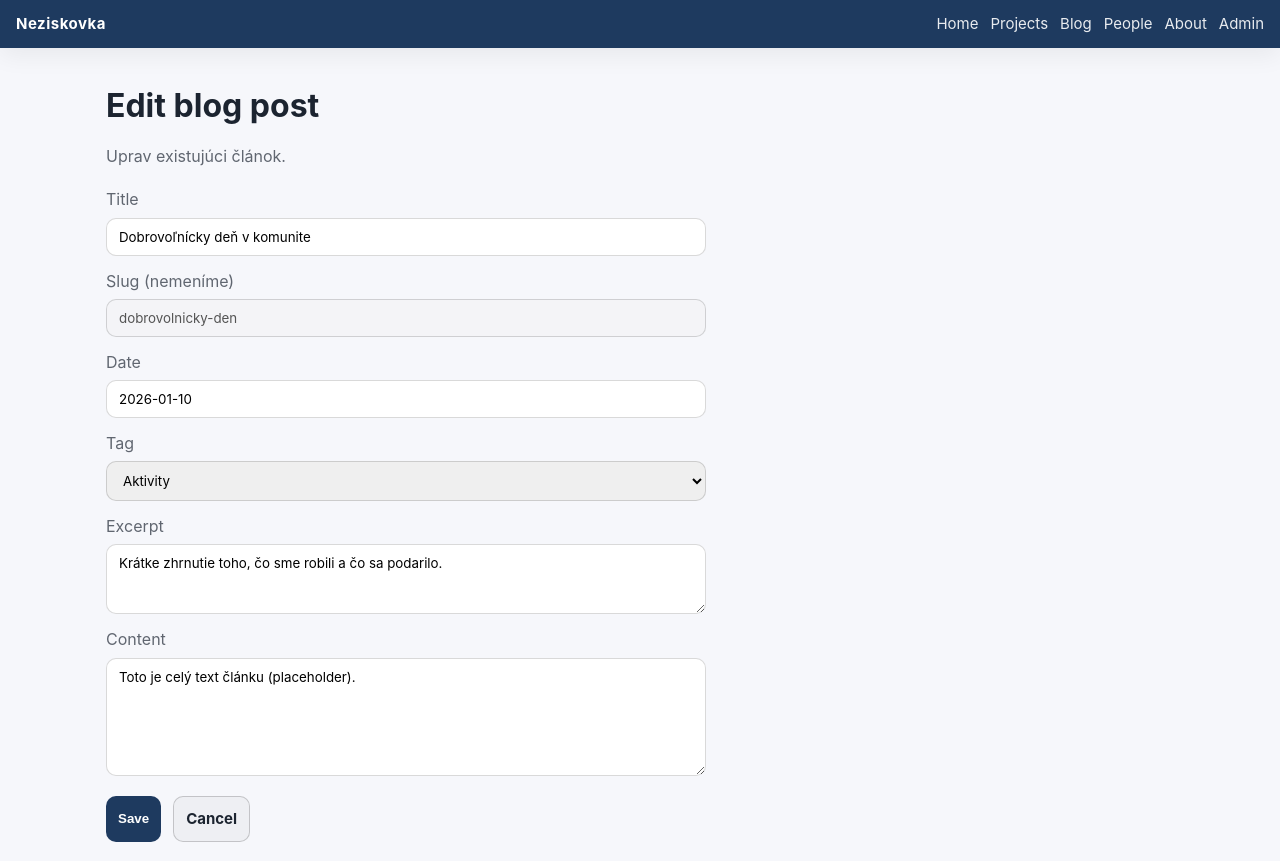
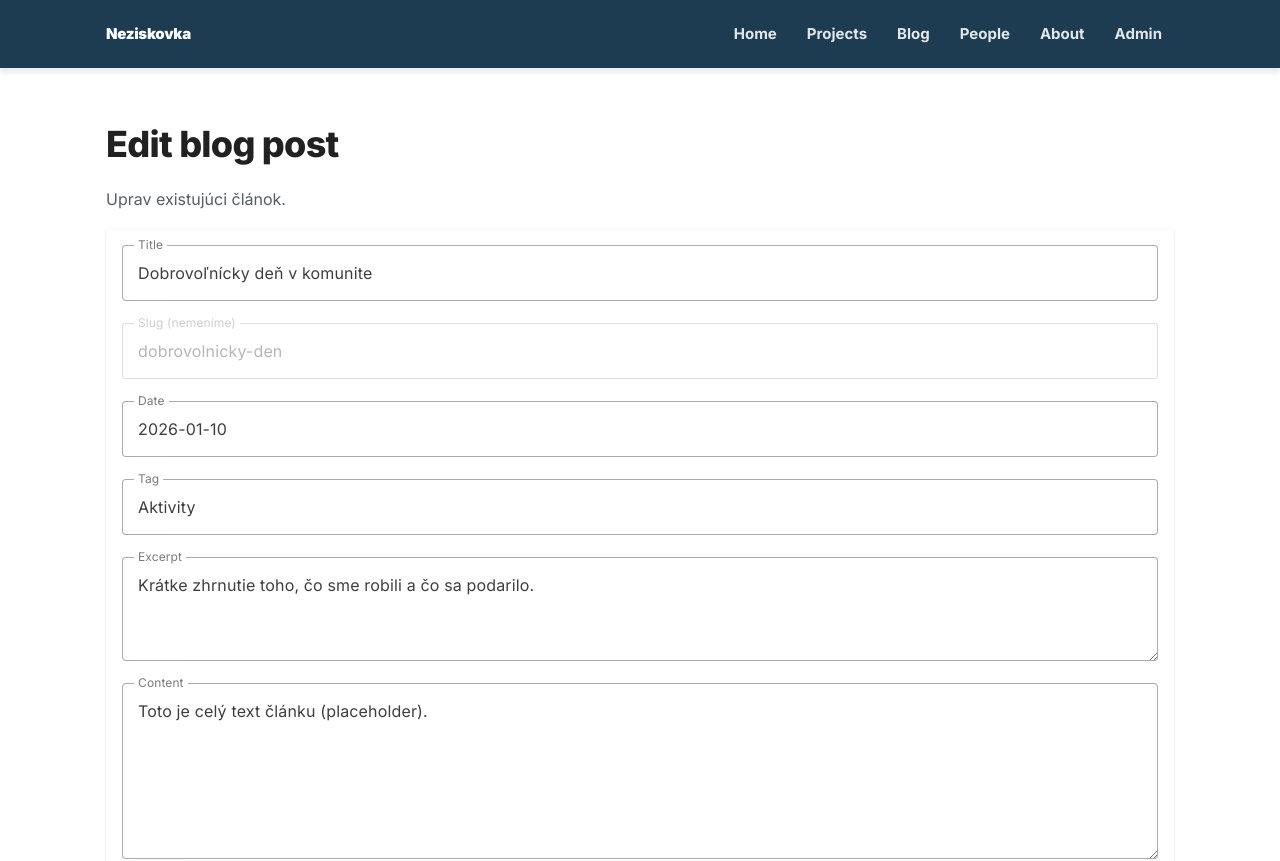
Before and after one commit to sar-dzu/vue-neziskovka, a Vue app: page /admin/posts/dobrovolnicky-den/edit in a window 1280 px wide. Shown: the top 861 px of the page. Built offline with nearby package versions, Linux system fonts and the light colour scheme; sample sign-in values are in the browser's storage.

Commit message:
vuetify forms + css

```diff
--- a/index.html
+++ b/index.html
@@ -3,6 +3,9 @@
   <head>
     <meta charset="UTF-8">
     <link rel="icon" href="/favicon.ico">
+    <link rel="preconnect" href="https://fonts.googleapis.com">
+    <link rel="preconnect" href="https://fonts.gstatic.com" crossorigin>
+    <link href="https://fonts.googleapis.com/css2?family=Inter:wght@400;600;700;800;900&display=swap" rel="stylesheet">
     <meta name="viewport" content="width=device-width, initial-scale=1.0">
     <title>Vite App</title>
   </head>
--- a/package.json
+++ b/package.json
@@ -15,7 +15,8 @@
   "dependencies": {
     "pinia": "^3.0.4",
     "vue": "^3.5.25",
-    "vue-router": "^4.6.3"
+    "vue-router": "^4.6.3",
+    "vuetify": "^3.11.6"
   },
   "devDependencies": {
     "@eslint/js": "^9.39.1",
--- a/src/App.vue
+++ b/src/App.vue
@@ -1,6 +1,10 @@
 <template>
-  <AppNavbar />
-  <RouterView />
+  <v-app>
+    <AppNavbar />
+    <v-main>
+      <RouterView />
+    </v-main>
+  </v-app>
 </template>
 
 <script>
@@ -8,8 +12,6 @@ import AppNavbar from "./components/AppNavBar.vue";
 
 export default {
   name: "App",
-  components: {
-    AppNavbar,
-  },
+  components: { AppNavbar },
 };
 </script>
--- a/src/assets/base.css
+++ b/src/assets/base.css
@@ -1,53 +1,23 @@
-/* color palette from <https://github.com/vuejs/theme> */
 :root {
-  --vt-c-white: #ffffff;
-  --vt-c-white-soft: #f8f8f8;
-  --vt-c-white-mute: #f2f2f2;
+  --bg: #f7f7f7;
+  --surface: #ffffff;
+  --text: #13202a;
+  --muted: rgba(19, 32, 42, 0.72);
 
-  --vt-c-black: #181818;
-  --vt-c-black-soft: #222222;
-  --vt-c-black-mute: #282828;
-
-  --vt-c-indigo: #2c3e50;
-
-  --vt-c-divider-light-1: rgba(60, 60, 60, 0.29);
-  --vt-c-divider-light-2: rgba(60, 60, 60, 0.12);
-  --vt-c-divider-dark-1: rgba(84, 84, 84, 0.65);
-  --vt-c-divider-dark-2: rgba(84, 84, 84, 0.48);
-
-  --vt-c-text-light-1: var(--vt-c-indigo);
-  --vt-c-text-light-2: rgba(60, 60, 60, 0.66);
-  --vt-c-text-dark-1: var(--vt-c-white);
-  --vt-c-text-dark-2: rgba(235, 235, 235, 0.64);
-}
-
-/* semantic color variables for this project */
-:root {
-  --color-background: var(--vt-c-white);
-  --color-background-soft: var(--vt-c-white-soft);
-  --color-background-mute: var(--vt-c-white-mute);
-
-  --color-border: var(--vt-c-divider-light-2);
-  --color-border-hover: var(--vt-c-divider-light-1);
-
-  --color-heading: var(--vt-c-text-light-1);
-  --color-text: var(--vt-c-text-light-1);
-
-  --section-gap: 160px;
-}
-
-:root {
-  --bg: #f6f7fb;
-  --surface: #ffffff;
-  --text: #1c2430;
-  --muted: rgba(28, 36, 48, 0.72);
-
-  --navy: #1E3A5F;
-  --salmon: #f28c7a;
+  --primary: #1d3c51;
+  --accent: #d47559;
+  --info: #5295b8;
+  --gray: #c6c6c6;
 
   --border: rgba(0,0,0,0.08);
   --radius: 14px;
-  --shadow: 0 8px 24px rgba(0,0,0,0.06);
+  --shadow: 0 5px 5px rgba(0,0,0,0.08);
+
+  --space-1: 8px;
+  --space-2: 12px;
+  --space-3: 16px;
+  --space-4: 24px;
+  --space-5: 32px;
 }
 
 @media (prefers-color-scheme: dark) {
@@ -74,25 +44,8 @@
 
 body {
   min-height: 100vh;
-  color: var(--color-text);
-  background: var(--color-background);
-  transition:
-    color 0.5s,
-    background-color 0.5s;
   line-height: 1.6;
-  font-family:
-    Inter,
-    -apple-system,
-    BlinkMacSystemFont,
-    'Segoe UI',
-    Roboto,
-    Oxygen,
-    Ubuntu,
-    Cantarell,
-    'Fira Sans',
-    'Droid Sans',
-    'Helvetica Neue',
-    sans-serif;
+  font-family: Inter, system-ui, -apple-system, Segoe UI, Roboto, Arial, sans-serif;
   font-size: 15px;
   text-rendering: optimizeLegibility;
   -webkit-font-smoothing: antialiased;
--- a/src/assets/main.css
+++ b/src/assets/main.css
@@ -7,7 +7,7 @@
 }
 
 * {
-  transition: background-color 0.15s ease, border-color 0.15s ease, opacity 0.15s ease;
+  transition: background-color 0.25s ease, border-color 0.25s ease, opacity 0.25s ease;
 }
 
 :root {
@@ -28,13 +28,15 @@
   border: 1px solid var(--border);
   border-radius: var(--radius);
   box-shadow: var(--shadow);
-  padding: var(--space-3);
+  padding: var(--space-4);
 }
 
 body {
   background: var(--bg);
   color: var(--text);
+  height: 100%;
 }
+
 
 a {
   text-decoration: none;
@@ -47,15 +49,22 @@ a {
   padding: var(--space-5) var(--space-3);
 }
 
+.container-wide {
+  max-width: 1400px;
+  margin: 0 auto;
+  padding: var(--space-5) var(--space-3);
+}
+
 .h1 {
-  font-size: 32px;
-  font-weight: 700;
+  font-size: 36px;
+  font-weight: 800;
+  letter-spacing: -0.02em;
   margin-bottom: 12px;
 }
 
 .h2 {
   font-size: 22px;
-  font-weight: 700;
+  font-weight: 800;
   margin-top: 24px;
   margin-bottom: 10px;
 }
@@ -63,7 +72,6 @@ a {
 .text {
   font-size: 16px;
   line-height: 1.7;
-  opacity: 0.95;
   color: var(--muted);
 }
 
@@ -72,62 +80,62 @@ a {
   box-shadow: var(--shadow);
 }
 
+
 .btn {
   display: inline-flex;
   align-items: center;
   justify-content: center;
   gap: 8px;
 
-  padding: 10px 12px;
-  border-radius: 10px;
-  border: none;
+  padding: 10px 14px;
+  border-radius: 12px;
+  border: 1px solid transparent;
 
-  background: #1E3A5F;
+  background: var(--primary);
   color: white;
 
-  font-weight: 700;
+  font-weight: 800;
   cursor: pointer;
+  transition: transform 0.08s ease, opacity 0.2s ease, background-color 0.2s ease;
 }
 
 .btn:hover {
   opacity: 0.95;
 }
 
+.btn:active {
+  transform: translateY(1px);
+}
+
+/* Primary button */
+.btn.btn-primary {
+  color: white;
+}
+
+/* Accent button */
+.btn-accent {
+  background: var(--accent);
+  color: white;
+}
+
+/* Ghost button */
 .btn-ghost {
-  display: inline-flex;
-  align-items: center;
-  justify-content: center;
-
-  padding: 10px 12px;
-  border-radius: 10px;
-
-  border: 1px solid rgba(0, 0, 0, 0.18);
-  background: rgba(0, 0, 0, 0.03);
-  color: inherit;
-
-  font-weight: 700;
-  cursor: pointer;
+  background: rgba(29, 60, 81, 0.06);
+  border-color: rgba(29, 60, 81, 0.18);
+  color: var(--primary);
 }
 
 .btn-ghost:hover {
-  background: salmon;
+  background: rgba(29, 60, 81, 0.10);
 }
 
+/* Danger button */
 .btn-danger {
-  display: inline-flex;
-  align-items: center;
-  justify-content: center;
-
-  padding: 10px 12px;
-  border-radius: 10px;
-  border: 1px solid rgba(176, 0, 32, 0.25);
   background: rgba(176, 0, 32, 0.06);
-
+  border-color: rgba(176, 0, 32, 0.22);
   color: #b00020;
-  font-weight: 800;
-  cursor: pointer;
 }
 
 .btn-danger:hover {
-  background: white;
+  background: rgba(176, 0, 32, 0.10);
 }
--- a/src/components/AppNavBar.vue
+++ b/src/components/AppNavBar.vue
@@ -1,16 +1,19 @@
 <template>
   <nav class="navbar">
-    <div class="brand">Neziskovka</div>
+  <div class="navbar-inner">
+    <RouterLink to="/" class="brand">Neziskovka</RouterLink>
 
-    <div class="links">
-      <RouterLink to="/" class="link">Home</RouterLink>
-      <RouterLink to="/projects" class="link">Projects</RouterLink>
-      <RouterLink to="/blog" class="link">Blog</RouterLink>
-      <RouterLink to="/people" class="link">People</RouterLink>
-      <RouterLink to="/about" class="link">About</RouterLink>
-      <RouterLink to="/admin" class="link">Admin</RouterLink>
+    <div class="nav-links">
+      <RouterLink to="/" class="nav-link">Home</RouterLink>
+      <RouterLink to="/projects" class="nav-link">Projects</RouterLink>
+      <RouterLink to="/blog" class="nav-link">Blog</RouterLink>
+      <RouterLink to="/people" class="nav-link">People</RouterLink>
+      <RouterLink to="/about" class="nav-link">About</RouterLink>
+      <RouterLink to="/admin" class="nav-link">Admin</RouterLink>
     </div>
-  </nav>
+  </div>
+</nav>
+
 </template>
 
 <script>
@@ -21,39 +24,52 @@ export default {
 
 <style scoped>
 .navbar {
+  position: sticky;
+  top: 0;
+  z-index: 1000;
+
+  background: var(--primary);
+  box-shadow: var(--shadow);
+}
+
+.navbar-inner {
+  max-width: 1100px;
+  margin: 0 auto;
+  padding: 14px 16px;
+
   display: flex;
   align-items: center;
   justify-content: space-between;
-  padding: 12px 16px;
-  background: #1E3A5F;
+  gap: 16px;
+}
+
+.brand {
+  font-weight: 900;
+  letter-spacing: -0.02em;
   color: white;
 }
 
-.brand {
-  font-weight: 700;
-  letter-spacing: 0.5px;
+.nav-links {
+  display: flex;
+  gap: 6px;
+  align-items: center;
 }
 
-.links {
-  display: flex;
-  flex-wrap: wrap;
-  justify-content: flex-end;
-  gap: 12px;
+.nav-link {
+  color: rgba(255,255,255,0.88);
+  padding: 8px 12px;
+  border-radius: 999px;
+  font-weight: 700;
+  transition: background-color 0.2s ease, color 0.2s ease;
 }
 
-.link {
+.nav-link:hover {
+  background: rgba(255,255,255,0.12);
   color: white;
-  text-decoration: none;
-  opacity: 0.9;
 }
 
-.link:hover {
-  opacity: 1;
-  text-decoration: underline;
-}
-
-.router-link-active {
-  font-weight: 700;
-  text-decoration: underline;
+.nav-link.router-link-active {
+  background: rgba(255,255,255,0.20);
+  color: white;
 }
 </style>
--- a/src/main.js
+++ b/src/main.js
@@ -4,6 +4,8 @@ import { createPinia } from "pinia";
 
 import App from "./App.vue";
 import router from "./router";
+
+import vuetify from "./plugins/vuetify";
 
 import { usePostsStore } from "./stores/posts";
 import { useAuthStore } from "./stores/auth";
@@ -13,11 +15,12 @@ const app = createApp(App);
 const pinia = createPinia();
 app.use(pinia);
 app.use(router);
+app.use(vuetify);
 
 const postsStore = usePostsStore(pinia);
 postsStore.loadFromStorage();
 
 const authStore = useAuthStore(pinia);
-authStore.loadSession();
+authStore.loadSession?.();
 
 app.mount("#app");
--- /dev/null
+++ b/src/plugins/vuetify.js
@@ -0,0 +1,21 @@
+import "vuetify/styles";
+import { createVuetify } from "vuetify";
+import * as components from "vuetify/components";
+import * as directives from "vuetify/directives";
+
+export default createVuetify({
+  components,
+  directives,
+  theme: {
+    defaultTheme: "light",
+    themes: {
+      light: {
+        colors: {
+          primary: "#1d3c51",
+          secondary: "#d47559",
+          info: "#5295b8",
+        },
+      },
+    },
+  },
+});
--- a/src/views/AdminEditPostView.vue
+++ b/src/views/AdminEditPostView.vue
@@ -1,55 +1,65 @@
 <template>
-  <main class="container">
-    <SectionHeader
-      title="Edit blog post"
-      subtitle="Uprav existujúci článok."
-    />
+  <v-container fluid>
+    <main class="container">
+    <SectionHeader title="Edit blog post" subtitle="Uprav existujúci článok." />
 
     <p v-if="!post" class="text">
       Článok sa nenašiel.
     </p>
+    <v-card v-else class="surface" width="100%">
+      <v-card-text>
+        <v-form @submit.prevent="save">
+          <v-text-field
+            v-model="title"
+            label="Title"
+            variant="outlined"
+          />
 
-    <form v-else class="form" @submit.prevent="save">
-      <label>
-        <span class="text">Title</span>
-        <input v-model="title" />
-      </label>
+          <v-text-field
+            v-model="slug"
+            label="Slug (nemeníme)"
+            variant="outlined"
+            disabled
+          />
 
-      <label>
-        <span class="text">Slug (nemeníme)</span>
-        <input v-model="slug" disabled />
-      </label>
+          <v-text-field
+            v-model="date"
+            label="Date"
+            variant="outlined"
+          />
 
-      <label>
-        <span class="text">Date</span>
-        <input v-model="date" />
-      </label>
+          <v-select
+            v-model="tag"
+            :items="tagOptions"
+            label="Tag"
+            variant="outlined"
+          />
 
-      <label>
-        <span class="text">Tag</span>
-        <select v-model="tag">
-          <option v-for="t in tagOptions" :key="t" :value="t">{{ t }}</option>
-        </select>
-      </label>
+          <v-textarea
+            v-model="excerpt"
+            label="Excerpt"
+            variant="outlined"
+            rows="3"
+          />
 
-      <label>
-        <span class="text">Excerpt</span>
-        <textarea rows="3" v-model="excerpt"></textarea>
-      </label>
+          <v-textarea
+            v-model="content"
+            label="Content"
+            variant="outlined"
+            rows="6"
+          />
 
-      <label>
-        <span class="text">Content</span>
-        <textarea rows="6" v-model="content"></textarea>
-      </label>
+          <p v-if="error" class="text error">{{ error }}</p>
 
-      <p v-if="error" class="text error">{{ error }}</p>
-
-      <div class="actions">
-        <button type="submit" class="btn">Save</button>
-        <RouterLink to="/admin" class="btn-ghost">Cancel</RouterLink>
-      </div>
-    </form>
-  </main>
+          <div class="actions">
+            <button type="submit" class="btn btn-primary">Save</button>
+            <RouterLink to="/admin" class="btn btn-ghost">Cancel</RouterLink>
+          </div>
+        </v-form>
+      </v-card-text>
+    </v-card>
+    </main>
+  </v-container>
 </template>
 
 <script>
@@ -67,6 +77,7 @@ export default {
       title: "",
       slug: "",
       date: "",
+      tag: "Aktivity",
       tagOptions: ["Aktivity", "Vzdelávanie", "Partnerstvá", "Výskum", "Médiá"],
       excerpt: "",
       content: "",
@@ -115,35 +126,18 @@ export default {
 </script>
 
 <style scoped>
-.form {
-  max-width: 600px;
-  display: grid;
-  gap: 12px;
-  margin-top: 16px;
-}
 
-label {
-  display: grid;
-  gap: 4px;
-}
-
-input,
-textarea,
-select {
-  padding: 10px 12px;
-  border-radius: 10px;
-  border: 1px solid rgba(0, 0, 0, 0.15);
-  font-family: inherit;
+.error {
+  color: #b00020;
+  font-weight: 800;
+  margin: 8px 0 12px;
 }
 
 .actions {
   display: flex;
   gap: 12px;
-  margin-top: 8px;
+  align-items: center;
+  margin-top: 12px;
 }
 
-.error {
-  color: #b00020;
-  font-weight: 800;
-}
 </style>
--- a/src/views/AdminNewPostView.vue
+++ b/src/views/AdminNewPostView.vue
@@ -1,53 +1,36 @@
 <template>
-  <main class="container">
-    <SectionHeader
-      title="New blog post"
-      subtitle="Pridaj nový článok do blogu."
-    />
+  <v-container fluid>
+    <main class="container">
+    <SectionHeader title="New blog post" subtitle="Pridaj nový článok do blogu." />
 
-    <form class="form" @submit.prevent="createPost">
-      <label>
-        <span class="text">Title</span>
-        <input v-model="title" />
-      </label>
+    <v-card class="surface" max-width="1100">
+      <v-card-text>
+        <v-form @submit.prevent="createPost">
+          <v-text-field v-model="title" label="Title" variant="outlined" />
+          <v-text-field v-model="slug" label="Slug (napr. moja-aktivita)" variant="outlined" />
+          <v-text-field v-model="date" label="Date (YYYY-MM-DD)" variant="outlined" />
 
-      <label>
-        <span class="text">Slug</span>
-        <input v-model="slug" />
-      </label>
+          <v-select
+            v-model="tag"
+            :items="tagOptions"
+            label="Tag"
+            variant="outlined"
+          />
 
-      <label>
-        <span class="text">Date</span>
-        <input v-model="date" placeholder="2026-01-15" />
-      </label>
+          <v-textarea v-model="excerpt" label="Excerpt (short)" variant="outlined" rows="3" />
+          <v-textarea v-model="content" label="Content (full text)" variant="outlined" rows="6" />
 
-      <label>
-        <span class="text">Tag</span>
-        <select v-model="tag">
-            <option v-for="t in tagOptions" :key="t" :value="t">{{ t }}</option>
-        </select>
-      </label>
+          <p v-if="error" class="text error">{{ error }}</p>
 
-      <label>
-        <span class="text">Excerpt</span>
-        <textarea rows="3" v-model="excerpt"></textarea>
-      </label>
-
-      <label>
-        <span class="text">Content</span>
-        <textarea rows="6" v-model="content"></textarea>
-      </label>
-
-      <p v-if="error" class="text error">
-        {{ error }}
-      </p>
-
-      <div class="actions">
-        <button class="btn" type="submit">Create</button>
-        <RouterLink to="/admin">Cancel</RouterLink>
-      </div>
-    </form>
-  </main>
+          <div class="actions">
+            <button type="submit" class="btn btn-primary">Create</button>
+            <RouterLink to="/admin" class="btn btn-ghost">Cancel</RouterLink>
+          </div>
+        </v-form>
+      </v-card-text>
+    </v-card>
+    </main>
+  </v-container>
 </template>
 
 <script>
@@ -60,11 +43,13 @@ export default {
   data() {
     return {
       postsStore: usePostsStore(),
+
+      tagOptions: ["Aktivity", "Vzdelávanie", "Partnerstvá", "Výskum", "Médiá"],
+      tag: "Aktivity",
+
       title: "",
       slug: "",
       date: "",
-      tagOptions: ["Aktivity", "Vzdelávanie", "Partnerstvá", "Výskum", "Médiá"],
-      tag: "Aktivity",
       excerpt: "",
       content: "",
       error: "",
@@ -79,10 +64,7 @@ export default {
         return;
       }
 
-      const exists = this.postsStore.posts.some(
-        (p) => p.slug === this.slug
-      );
-
+      const exists = this.postsStore.posts.some((p) => p.slug === this.slug);
       if (exists) {
         this.error = "Slug už existuje.";
         return;
@@ -104,34 +86,17 @@ export default {
 </script>
 
 <style scoped>
-.form {
-  max-width: 600px;
-  display: grid;
-  gap: 12px;
-  margin-top: 16px;
-}
-
-label {
-  display: grid;
-  gap: 4px;
-}
-
-input,
-textarea,
-select {
-  padding: 10px 12px;
-  border-radius: 10px;
-  border: 1px solid rgba(0,0,0,0.15);
-  font-family: inherit;
+.error {
+  color: #b00020;
+  font-weight: 800;
+  margin: 8px 0 12px;
 }
 
 .actions {
   display: flex;
   gap: 12px;
-  margin-top: 8px;
+  align-items: center;
+  margin-top: 12px;
 }
 
-.error {
-  color: #b00020;
-}
 </style>
```
Also changed, not shown: src/views/AdminLoginView.vue (+34 -55 lines), src/views/AdminView.vue (+4 -4 lines), 1 other file (tests, documents, lock files or other folders).
